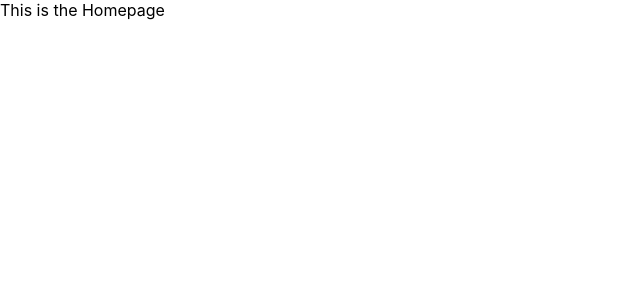
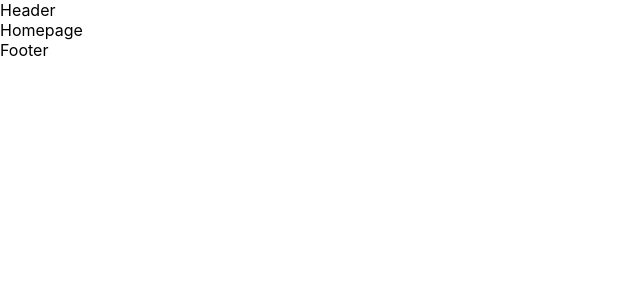
Before and after one commit to abudiab/Blog-website-GSG, a React (Create React App) app in the folder client/: page / in a window 1280 px wide. Shown: the top 300 px of the page, without its empty margins (0-640 px from the left). Built offline with nearby package versions, Linux system fonts and the light colour scheme.

Commit message:
router working

```diff
--- a/client/src/App.js
+++ b/client/src/App.js
@@ -1,4 +1,4 @@
-import { createBrowserRouter, RouterProvider } from "react-router-dom";
+import { createBrowserRouter, RouterProvider, Outlet } from "react-router-dom";
 import Register from "./pages/Register";
 import Login from "./pages/Login";
 import Homepage from "./pages/Homepage";
@@ -7,11 +7,17 @@ import Edit from "./pages/Edit";
 import Article from "./pages/Article";
 import Contact from "./pages/Contact";
 import About from "./pages/About";
+import Layout from "./components/Layout";
 
 const router = createBrowserRouter([
   {
     path: "/",
-    element: <div>This is the Homepage</div>,
+    element: <Layout />,
+    children: [
+      { path: "/", element: <Homepage /> },
+      { path: "/post/:id", element: <Article /> },
+      { path: "/edit", element: <Edit /> },
+    ],
   },
   {
     path: "/register",
@@ -25,8 +31,10 @@ const router = createBrowserRouter([
 
 function App() {
   return (
-    <div>
-      <RouterProvider router={router} />
+    <div className="app">
+      <div className="container">
+        <RouterProvider router={router} />
+      </div>
     </div>
   );
 }
--- /dev/null
+++ b/client/src/components/Footer.js
@@ -0,0 +1,7 @@
+import React from "react";
+
+const Footer = () => {
+  return <div>Footer</div>;
+};
+
+export default Footer;
--- /dev/null
+++ b/client/src/components/Header.js
@@ -0,0 +1,7 @@
+import React from "react";
+
+const Header = () => {
+  return <div>Header</div>;
+};
+
+export default Header;
--- /dev/null
+++ b/client/src/components/Layout.js
@@ -0,0 +1,16 @@
+import React from "react";
+import Header from "./Header";
+import Footer from "./Footer";
+import { Outlet } from "react-router-dom";
+
+const Layout = () => {
+  return (
+    <>
+      <Header />
+      <Outlet />
+      <Footer />
+    </>
+  );
+};
+
+export default Layout;
```
